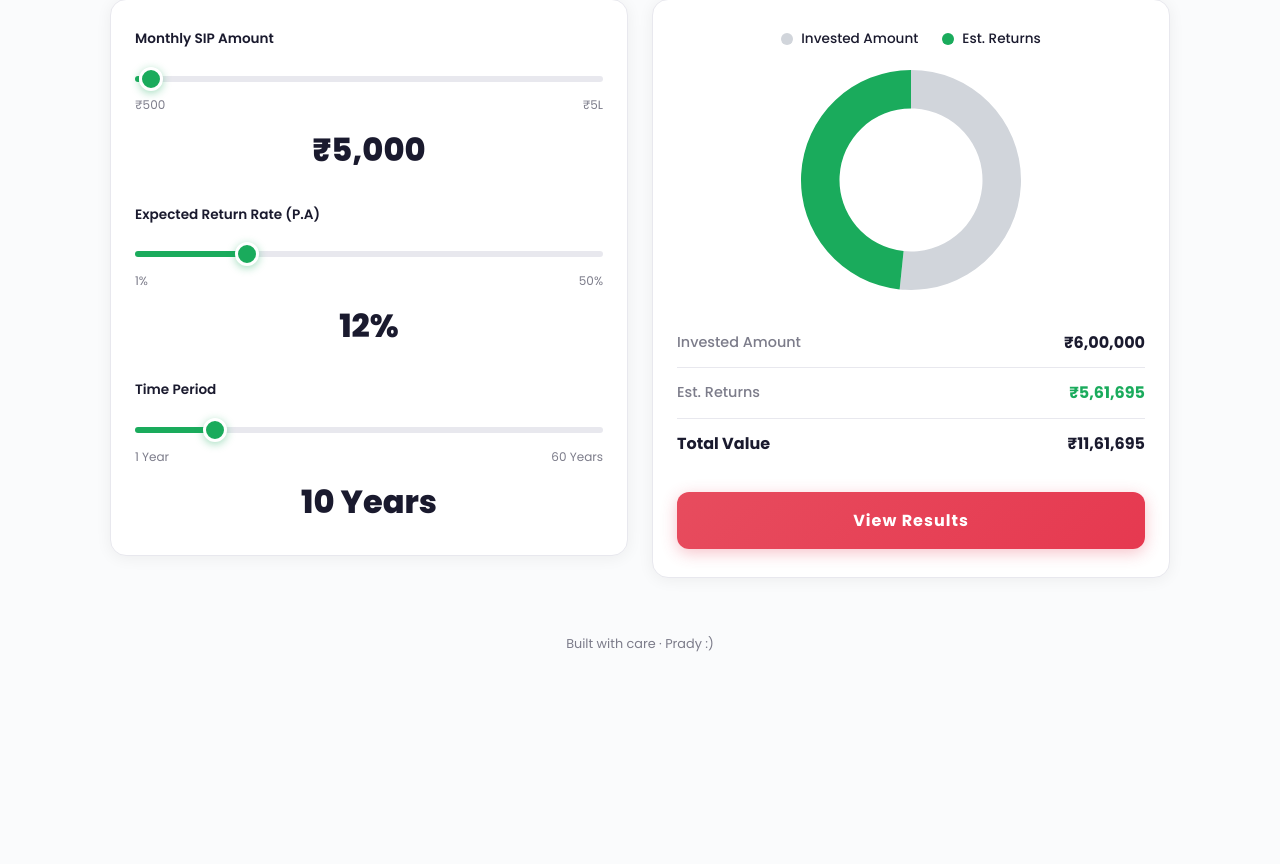
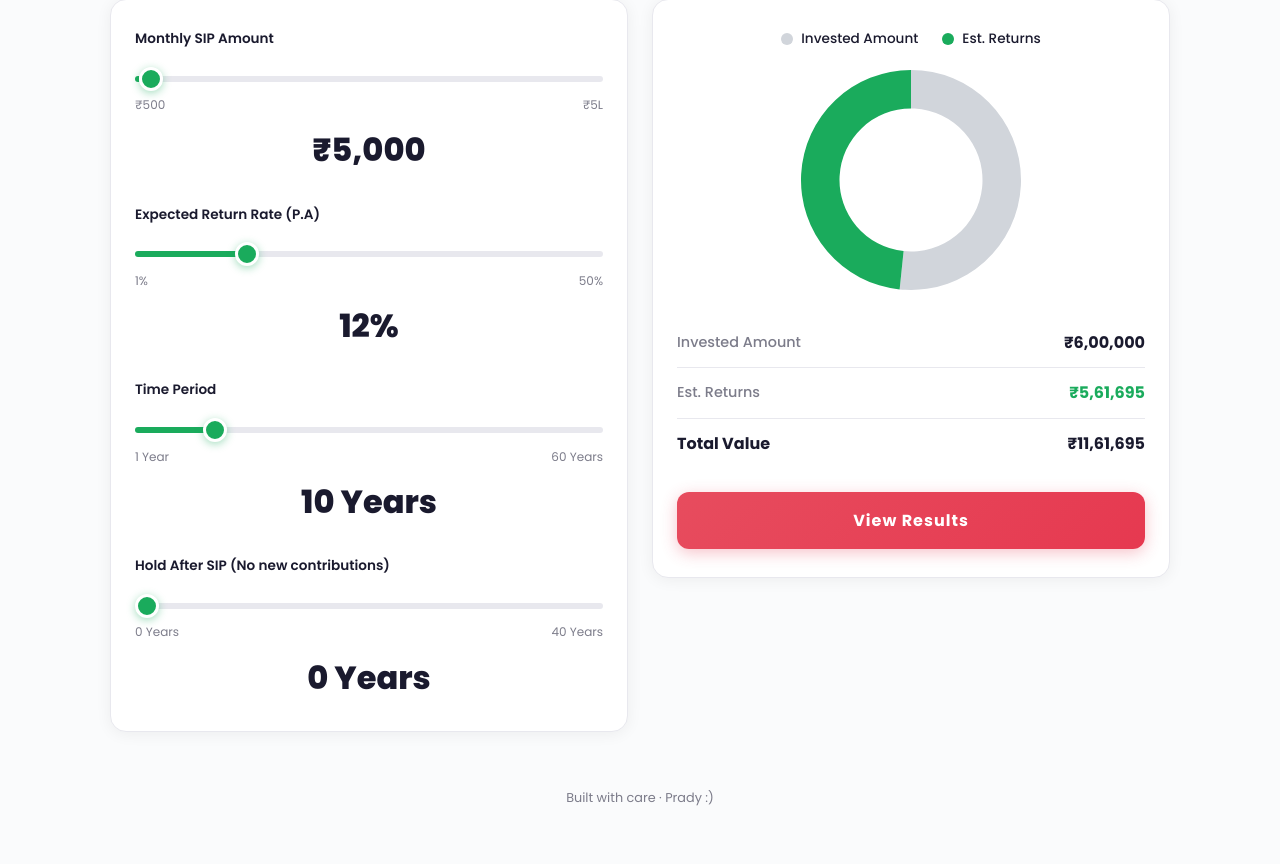
Before and after one commit to PradyunGupta/Mutual-Fund-Calculator, a Flask app: page / in a window 1280 px wide. Shown: the part 213-1077 px from the top of the page. Before the commit the page ends 865 px from the top, so only its background shows below. Run offline with Flask 3, Linux system fonts and the light colour scheme.

Commit message:
Hold SIP feature

```diff
--- a/app.py
+++ b/app.py
@@ -16,6 +16,7 @@ def calculate():
     amount = float(data.get("amount", 0))
     rate = float(data.get("rate", 0)) / 100
     years = int(data.get("years", 0))
+    hold_years = int(data.get("holdYears", 0))
 
     yearly_data = []
 
@@ -35,6 +36,7 @@ def calculate():
     else:
         monthly_rate = rate / 12
         cumulative_value = 0
+        # SIP accumulation phase
         for year in range(1, years + 1):
             months = year * 12
             if monthly_rate == 0:
@@ -49,9 +51,24 @@ def calculate():
                 "invested": round(invested_so_far, 2),
                 "value": round(cumulative_value, 2),
                 "returns": round(cumulative_value - invested_so_far, 2),
+                "phase": "sip",
             })
+
         total_invested = amount * 12 * years
-        final_value = cumulative_value
+        value_at_sip_end = cumulative_value
+
+        # Holding phase (no new contributions, just compounding)
+        for year in range(1, hold_years + 1):
+            value_at_sip_end = value_at_sip_end * (1 + rate)
+            yearly_data.append({
+                "year": years + year,
+                "invested": round(total_invested, 2),
+                "value": round(value_at_sip_end, 2),
+                "returns": round(value_at_sip_end - total_invested, 2),
+                "phase": "hold",
+            })
+
+        final_value = value_at_sip_end
         est_returns = final_value - total_invested
 
     return jsonify({
@@ -59,6 +76,8 @@ def calculate():
         "estReturns": round(est_returns, 2),
         "totalValue": round(final_value, 2),
         "yearlyData": yearly_data,
+        "sipYears": years,
+        "holdYears": hold_years,
     })
 
 
--- a/static/css/style.css
+++ b/static/css/style.css
@@ -447,6 +447,26 @@ input[type="range"]::-moz-range-thumb {
     font-weight: 700;
 }
 
+.breakdown-table tbody tr.hold-phase {
+    background: #fff8e6;
+}
+
+.breakdown-table tbody tr.hold-phase:hover {
+    background: #fff3cc;
+}
+
+.phase-badge {
+    display: inline-block;
+    font-size: 0.65rem;
+    font-weight: 600;
+    background: #f59e0b;
+    color: #fff;
+    padding: 2px 6px;
+    border-radius: 4px;
+    margin-left: 6px;
+    vertical-align: middle;
+}
+
 /* Footer */
 footer {
     text-align: center;
--- a/static/js/app.js
+++ b/static/js/app.js
@@ -4,16 +4,20 @@ document.addEventListener("DOMContentLoaded", () => {
     const amountSlider = document.getElementById("amount-slider");
     const rateSlider = document.getElementById("rate-slider");
     const yearsSlider = document.getElementById("years-slider");
+    const holdYearsSlider = document.getElementById("hold-years-slider");
 
     const amountDisplay = document.getElementById("amount-display");
     const rateDisplay = document.getElementById("rate-display");
     const yearsDisplay = document.getElementById("years-display");
+    const holdYearsDisplay = document.getElementById("hold-years-display");
 
     const amountInput = document.getElementById("amount-input");
     const rateInput = document.getElementById("rate-input");
     const yearsInput = document.getElementById("years-input");
+    const holdYearsInput = document.getElementById("hold-years-input");
 
     const amountLabel = document.getElementById("amount-label");
+    const holdYearsGroup = document.getElementById("hold-years-group");
     const modeBtns = document.querySelectorAll(".mode-btn");
 
     let currentMode = "sip";
@@ -50,6 +54,7 @@ document.addEventListener("DOMContentLoaded", () => {
                 amount: parseFloat(amountSlider.value),
                 rate: parseFloat(rateSlider.value),
                 years: parseInt(yearsSlider.value, 10),
+                holdYears: parseInt(holdYearsSlider.value, 10),
             };
             localStorage.setItem(CACHE_KEY, JSON.stringify(state));
         } catch (e) {
@@ -66,6 +71,7 @@ document.addEventListener("DOMContentLoaded", () => {
             let amount = Number(state.amount);
             const rate = Math.max(1, Math.min(50, Number(state.rate) || 12));
             const years = Math.max(1, Math.min(60, parseInt(state.years, 10) || 10));
+            const holdYears = Math.max(0, Math.min(40, parseInt(state.holdYears, 10) || 0));
 
             currentMode = mode;
             modeBtns.forEach((b) => {
@@ -78,23 +84,27 @@ document.addEventListener("DOMContentLoaded", () => {
                 amountSlider.max = 500000;
                 amountSlider.step = 500;
                 amount = Math.max(500, Math.min(500000, amount || 5000));
+                holdYearsGroup.style.display = "block";
             } else {
                 amountLabel.textContent = "Total Investment";
                 amountSlider.min = 500;
                 amountSlider.max = 10000000;
                 amountSlider.step = 500;
                 amount = Math.max(500, Math.min(10000000, amount || 250000));
+                holdYearsGroup.style.display = "none";
             }
 
             amountSlider.value = amount;
             rateSlider.value = rate;
             yearsSlider.value = years;
+            holdYearsSlider.value = holdYears;
 
             amountDisplay.textContent = formatIndianCurrency(amount);
             rateDisplay.textContent = rate + "%";
             yearsDisplay.textContent = years + " Year" + (years !== 1 ? "s" : "");
+            holdYearsDisplay.textContent = holdYears + " Year" + (holdYears !== 1 ? "s" : "");
 
-            [amountSlider, rateSlider, yearsSlider].forEach(updateSliderTrack);
+            [amountSlider, rateSlider, yearsSlider, holdYearsSlider].forEach(updateSliderTrack);
             return true;
         } catch (e) {
             console.warn("Could not load calculator state", e);
@@ -141,6 +151,7 @@ document.addEventListener("DOMContentLoaded", () => {
     setupEditableField(amountDisplay, amountInput, amountSlider, formatIndianCurrency);
     setupEditableField(rateDisplay, rateInput, rateSlider, (v) => v + "%");
     setupEditableField(yearsDisplay, yearsInput, yearsSlider, (v) => v + " Year" + (v != 1 ? "s" : ""));
+    setupEditableField(holdYearsDisplay, holdYearsInput, holdYearsSlider, (v) => v + " Year" + (v != 1 ? "s" : ""));
 
     modeBtns.forEach((btn) => {
         btn.addEventListener("click", () => {
@@ -155,6 +166,7 @@ document.addEventListener("DOMContentLoaded", () => {
                 amountSlider.step = 500;
                 amountSlider.value = 5000;
                 amountDisplay.textContent = formatIndianCurrency(5000);
+                holdYearsGroup.style.display = "block";
             } else {
                 amountLabel.textContent = "Total Investment";
                 amountSlider.min = 500;
@@ -162,6 +174,7 @@ document.addEventListener("DOMContentLoaded", () => {
                 amountSlider.step = 500;
                 amountSlider.value = 250000;
                 amountDisplay.textContent = formatIndianCurrency(250000);
+                holdYearsGroup.style.display = "none";
             }
 
             updateSliderTrack(amountSlider);
@@ -170,7 +183,7 @@ document.addEventListener("DOMContentLoaded", () => {
         });
     });
 
-    [amountSlider, rateSlider, yearsSlider].forEach((slider) => {
+    [amountSlider, rateSlider, yearsSlider, holdYearsSlider].forEach((slider) => {
         slider.addEventListener("input", () => {
             updateSliderTrack(slider);
 
@@ -178,9 +191,12 @@ document.addEventListener("DOMContentLoaded", () => {
                 amountDisplay.textContent = formatIndianCurrency(slider.value);
             } else if (slider === rateSlider) {
                 rateDisplay.textContent = slider.value + "%";
-            } else {
+            } else if (slider === yearsSlider) {
                 const y = slider.value;
                 yearsDisplay.textContent = y + " Year" + (y != 1 ? "s" : "");
+            } else if (slider === holdYearsSlider) {
+                const y = slider.value;
+                holdYearsDisplay.textContent = y + " Year" + (y != 1 ? "s" : "");
             }
 
             saveState();
@@ -194,12 +210,13 @@ document.addEventListener("DOMContentLoaded", () => {
         const amount = parseFloat(amountSlider.value);
         const rate = parseFloat(rateSlider.value);
         const years = parseInt(yearsSlider.value);
+        const holdYears = parseInt(holdYearsSlider.value);
 
         try {
             const res = await fetch("/api/calculate", {
                 method: "POST",
                 headers: { "Content-Type": "application/json" },
-                body: JSON.stringify({ mode: currentMode, amount, rate, years }),
+                body: JSON.stringify({ mode: currentMode, amount, rate, years, holdYears }),
             });
             const data = await res.json();
             updateResults(data);
@@ -261,7 +278,10 @@ document.addEventListener("DOMContentLoaded", () => {
 
     function updateLineChart(yearlyData) {
         const ctx = document.getElementById("lineChart").getContext("2d");
-        const labels = yearlyData.map((d) => "Year " + d.year);
+        const labels = yearlyData.map((d) => {
+            if (d.phase === "hold") return "Year " + d.year + " (Hold)";
+            return "Year " + d.year;
+        });
         const investedData = yearlyData.map((d) => d.invested);
         const valueData = yearlyData.map((d) => d.value);
 
@@ -373,8 +393,8 @@ document.addEventListener("DOMContentLoaded", () => {
         const tbody = document.querySelector("#breakdown-table tbody");
         tbody.innerHTML = yearlyData
             .map(
-                (d) => `<tr>
-                    <td>${d.year}</td>
+                (d) => `<tr class="${d.phase === 'hold' ? 'hold-phase' : ''}">
+                    <td>${d.year}${d.phase === 'hold' ? ' <span class="phase-badge">Hold</span>' : ''}</td>
                     <td>${formatIndianCurrency(d.invested)}</td>
                     <td>${formatIndianCurrency(d.returns)}</td>
                     <td>${formatIndianCurrency(d.value)}</td>
--- a/templates/index.html
+++ b/templates/index.html
@@ -61,6 +61,19 @@
                 </div>
                 <div class="value-display" id="years-display">10 Years</div>
                 <input type="number" class="manual-input" id="years-input" placeholder="Enter years" min="1" max="60">
+            </div>
+
+            <div class="input-group" id="hold-years-group">
+                <label class="input-label">Hold After SIP (No new contributions)</label>
+                <div class="slider-container">
+                    <input type="range" id="hold-years-slider" min="0" max="40" value="0" step="1">
+                    <div class="slider-bounds">
+                        <span>0 Years</span>
+                        <span>40 Years</span>
+                    </div>
+                </div>
+                <div class="value-display" id="hold-years-display">0 Years</div>
+                <input type="number" class="manual-input" id="hold-years-input" placeholder="Enter years" min="0" max="40">
             </div>
         </div>
 
```
